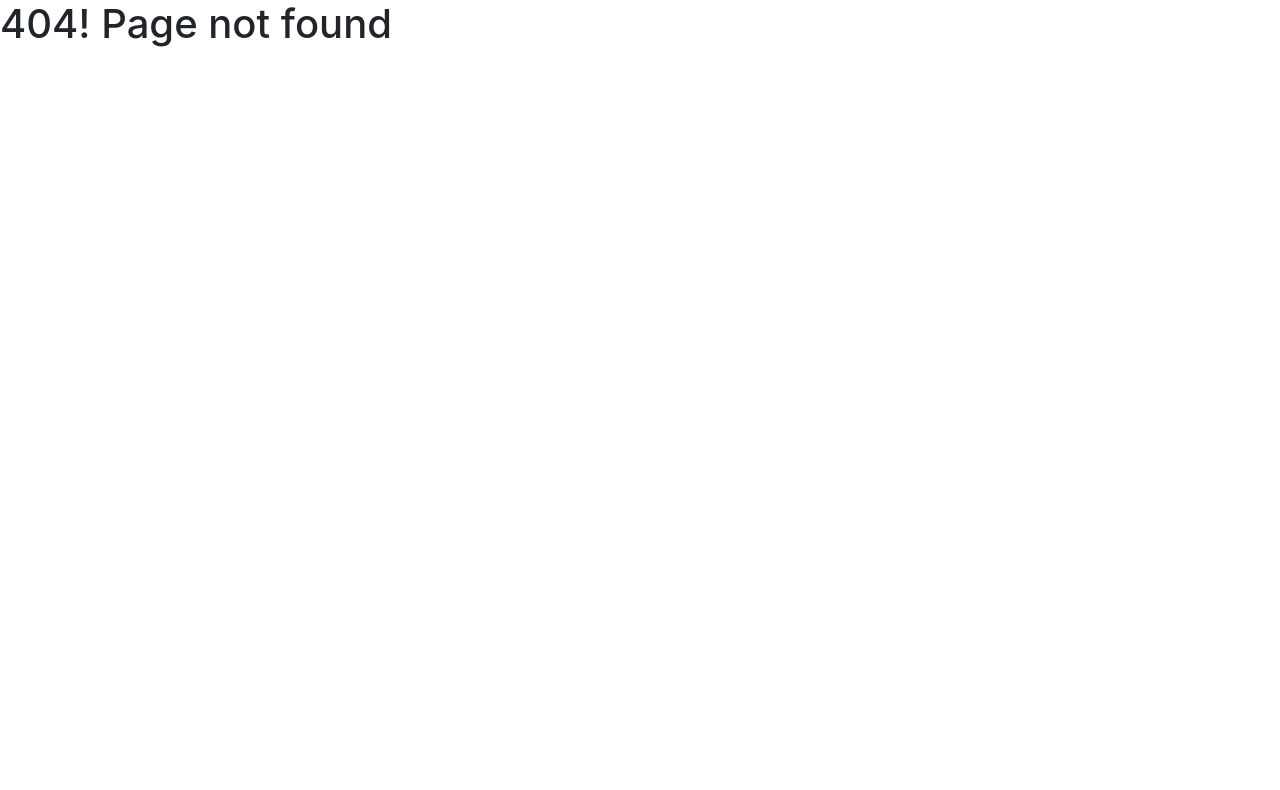
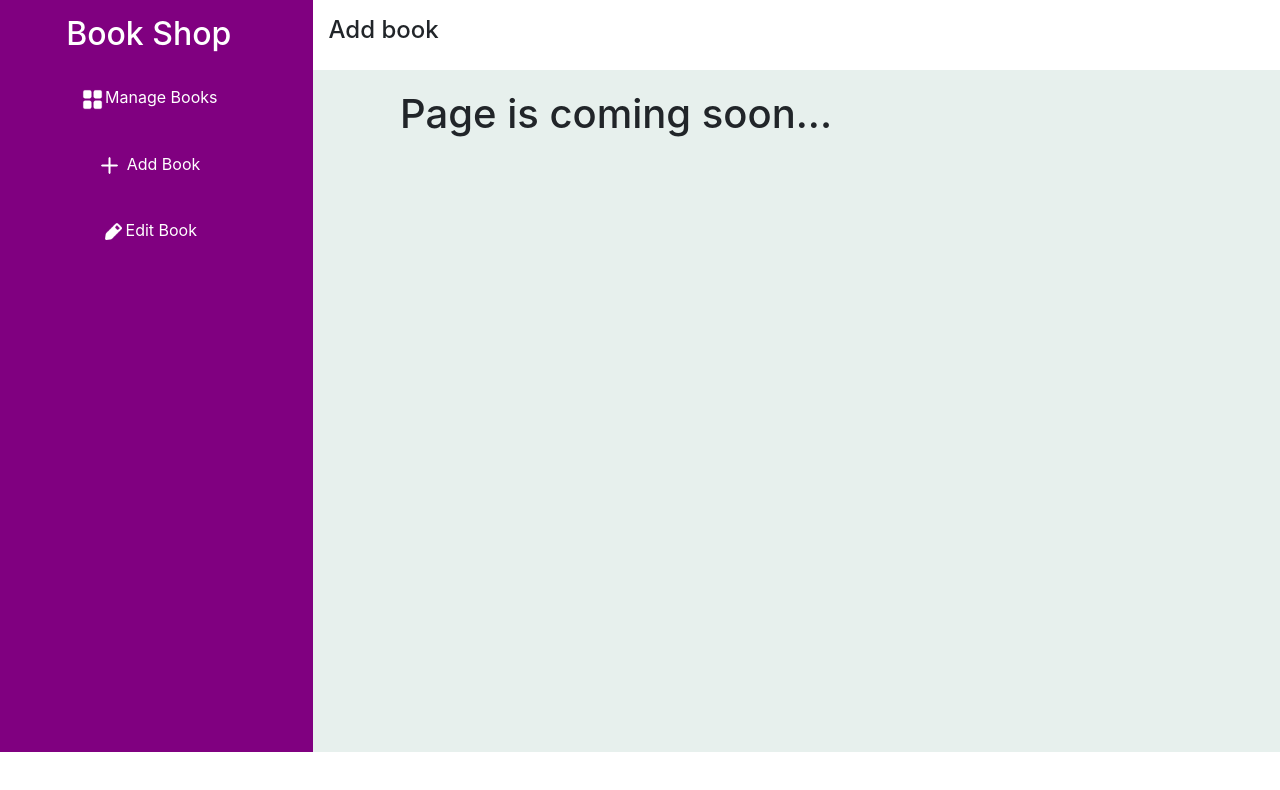
Before and after one commit to Hasib787/Better-World-Book, a React (Create React App) app: page /editBook in a window 1280 px wide. Before the commit this address had no page. Shown: the top 790 px of the page. Built offline with nearby package versions, Linux system fonts and the light colour scheme.

Commit message:
added a edit book components

```diff
--- a/src/App.js
+++ b/src/App.js
@@ -15,6 +15,7 @@ import NotFound from "./components/NotFound/NotFound";
 import Checkout from "./components/Checkout/Checkout";
 import AddBook from "./components/AddBook/AddBook";
 import ManageBooks from "./components/ManageBooks/ManageBooks";
+import EditBook from "./components/EditBook/EditBook";
 
 function App() {
   return (
@@ -45,6 +46,9 @@ function App() {
         <Route path="/manageBooks">
           <ManageBooks />
         </Route>
+        <Route path="/editBook">
+          <EditBook />
+        </Route>
         <Route path="/deals">
           <Deals />
         </Route>
--- /dev/null
+++ b/src/components/EditBook/EditBook.js
@@ -0,0 +1,15 @@
+import React from 'react';
+import Admin from '../Admin/Admin';
+
+const EditBook = () => {
+    return (
+        <div>
+            <Admin></Admin>
+            <div style={{margin: '-662px 0 0 400px'}}>
+                <h1>Page is coming soon...</h1>
+            </div>
+        </div>
+    );
+};
+
+export default EditBook;
```
